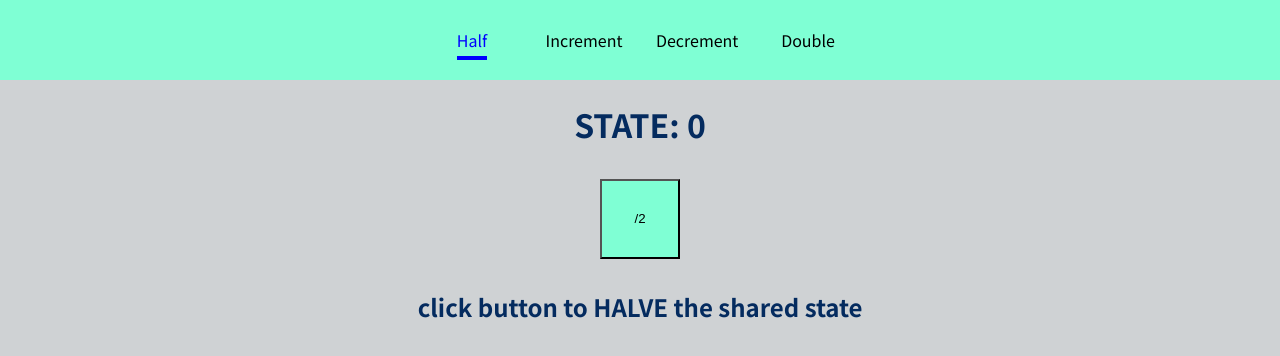
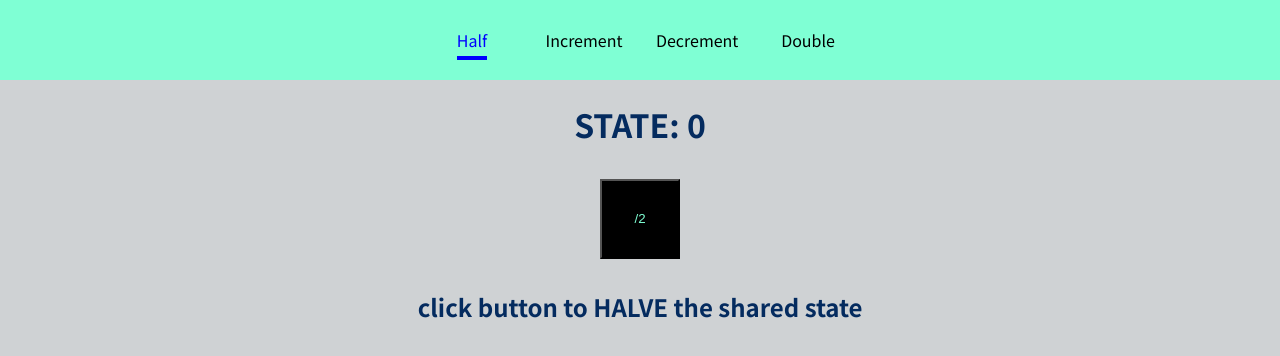
Before and after one commit to Vishakhavel/spa-redux-react-router, a JavaScript app: page /half in a window 1280 px wide. In both pictures the pointer is over the button "/2". Shown: the top 356 px of the page. Built offline with nearby package versions, Linux system fonts and the light colour scheme.

Commit message:
button repsonsiveness

```diff
--- a/src/pages/pages.module.css
+++ b/src/pages/pages.module.css
@@ -13,6 +13,11 @@ button {
   width: 80px;
   height: 80px;
   border-color: black;
+}
+
+button:hover {
+  background-color: black;
+  color: aquamarine;
 }
 
 .buttonClass {
```
